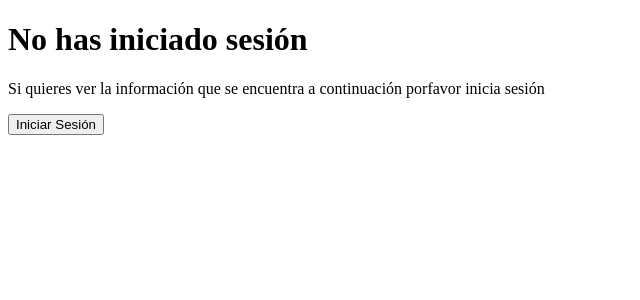
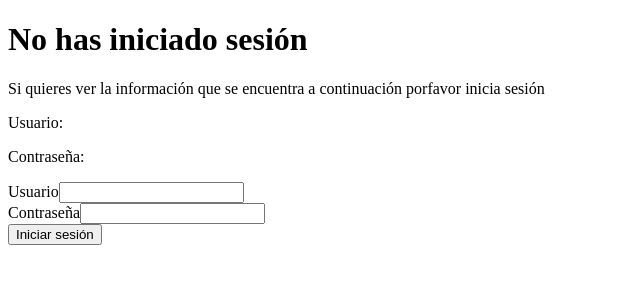
Before and after one commit to Jmenabc/Test-with-React, a React (Create React App) app: page / in a window 1280 px wide. Shown: the top 300 px of the page, without its empty margins (0-640 px from the left). Built offline with nearby package versions, Linux system fonts and the light colour scheme.

Commit message:
formulario añadido con estados, solo falta añadirle funcionalidad al boton

```diff
--- a/src/App.js
+++ b/src/App.js
@@ -1,7 +1,7 @@
 import React, { useState } from 'react';
 import ReactDOM from 'react-dom';
 import User from './components/User';
-
+import Formulario from './components/Formulario';
 function App() {
 
   const [sesion, cambiarEstadoSesion] = useState(false);
@@ -22,7 +22,8 @@ function App() {
           : <div>
             <h1>No has iniciado sesión</h1>
             <p>Si quieres ver la información que se encuentra a continuación porfavor inicia sesión</p>
-            <button onClick={() => cambiarEstadoSesion(true)}>Iniciar Sesión</button>
+            <Formulario/>
+            {/* <button onClick={() => cambiarEstadoSesion(true)}>Iniciar Sesión</button> */}
           </div>
       }
     </>
--- /dev/null
+++ b/src/components/Formulario.js
@@ -0,0 +1,45 @@
+import React, { useState } from 'react';
+
+const FormularioInicioSesión = () => {
+    const [username, changeUsername] = useState('');
+    const [password, changePassword] = useState('');
+
+    const onChangeUsername = (event) => {
+        changeUsername(event.target.value)
+    }
+
+    const onChangePassword = (event) => {
+        changePassword(event.target.value)
+    }
+
+    return (
+        <form action=''>
+            <p>Usuario: {username}</p>
+            <p>Contraseña: {password}</p>
+            <div>
+                <label htmlFor='usuario'>Usuario</label>
+                <input
+                    type='text'
+                    name='usuario'
+                    id='usuario'
+                    value={username}
+                    onChange={onChangeUsername}
+                />
+            </div>
+
+            <div>
+                <label htmlFor='password'>Contraseña</label>
+                <input
+                    type='password'
+                    name='password'
+                    id='password'
+                    value={password}
+                    onChange={onChangePassword}
+                />
+            </div>
+            <button type='submit'>Iniciar sesión</button>
+        </form>
+    );
+}
+
+export default FormularioInicioSesión;
```
